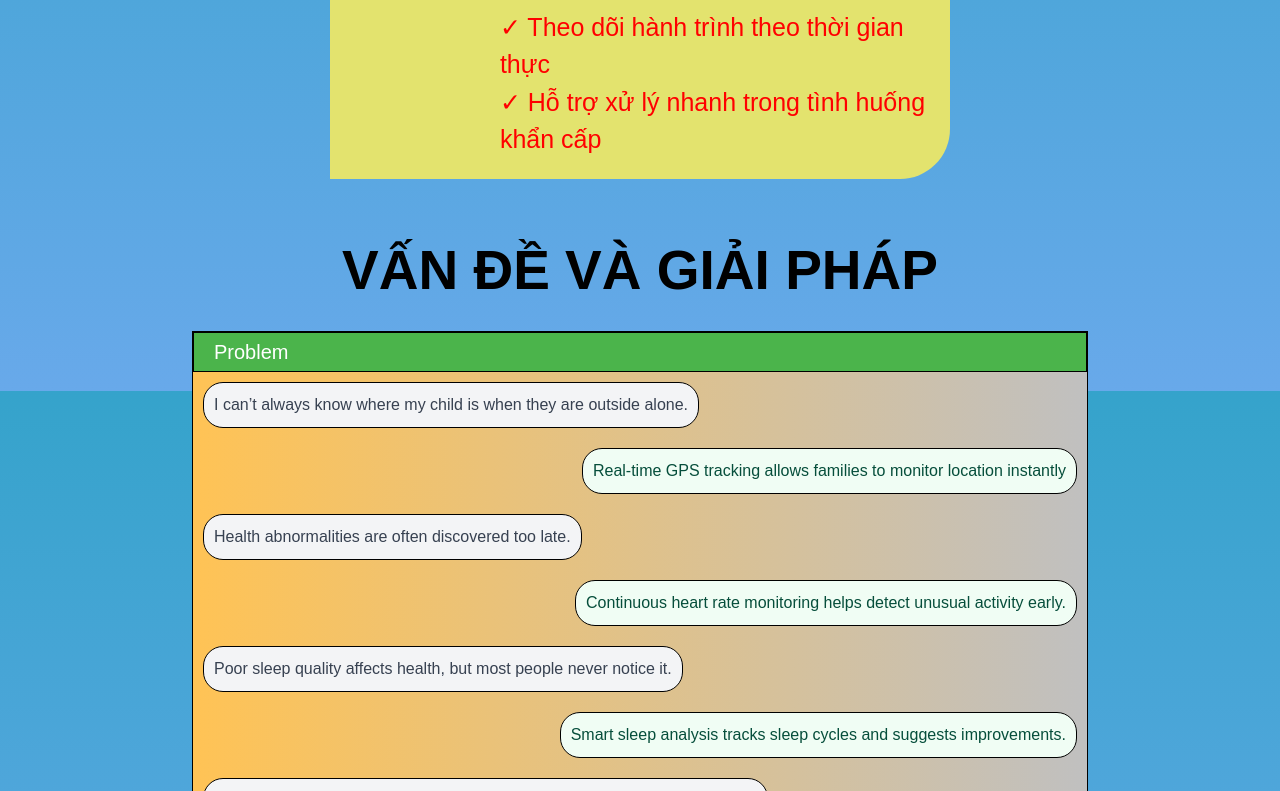
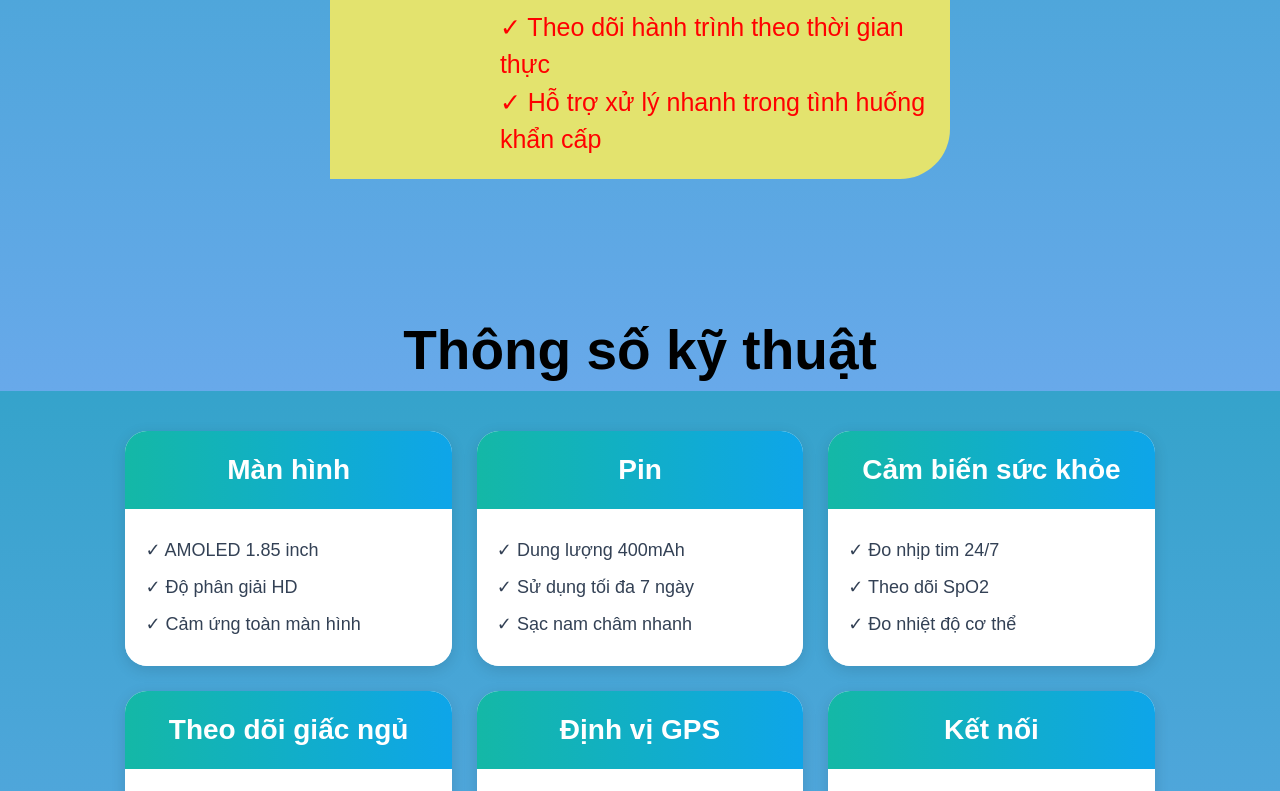
Before and after one commit to LTHuu/LandingPageWeb, a Next.js app in the folder frontend/: page / in a window 1280 px wide. Shown: the part 2009-2800 px from the top of the page. Built offline with nearby package versions, Linux system fonts and the light colour scheme.

Commit message:
finished frontend

```diff
--- a/frontend/app/page.tsx
+++ b/frontend/app/page.tsx
@@ -6,6 +6,7 @@ import ProbAndSol from "@/component/ProbAndSol";
 import FAQ from "@/component/FAQ";
 import { useEffect, useState } from "react";
 import Footer from "@/component/Footer";
+import Sepcification from "@/component/Specification";
 
 
 export default function Home() {
@@ -49,6 +50,9 @@ export default function Home() {
       <section id="feature">
         <Feature/>
       </section>
+      <section id="specifi">
+        <Sepcification/>
+      </section>
       <section id="problem">
         <ProbAndSol/>
       </section>
--- a/frontend/component/FAQ.tsx
+++ b/frontend/component/FAQ.tsx
@@ -19,7 +19,7 @@ export default function FAQ() {
     ];
 
     const [formData, setFormData] = useState({
-        name: "",
+        email: "",
         question:""
     }
 
@@ -67,27 +67,27 @@ export default function FAQ() {
                     <form onSubmit={handleSubmit} className="questionForm">
 
                         <h2 className="formTitle">
-                            Gửi câu hỏi của bạn
+                            Đăng ký nhận tin
                         </h2>
 
                         <input
-                            type="text"
-                            title="Vui lòng cho biết tên của bạn!"
-                            placeholder="Tên của bạn"
+                            type="email"
+                            title="Vui lòng điền email để nhận thông tin!"
+                            placeholder="email của bạn..."
                             className="formInput"
-                            value={formData.name}
+                            value={formData.email}
                             onChange={(e) =>
                                 setFormData({
                                     ...formData,
-                                    name: e.target.value
+                                    email: e.target.value
                                 })
                             }
                             required
                         />
 
                         <textarea
-                            placeholder="Nhập câu hỏi tại đây..."
-                            title="Câu hỏi của bạn là gì!"
+                            placeholder="Nếu bạn có thắc mắc điền vào đây..."
+                            title="Thắc mắc của bạn là gì!"
                             className="formTextArea"
                             value={formData.question}
                             onChange={(e) =>
@@ -99,8 +99,8 @@ export default function FAQ() {
                             required
                         />
 
-                        <button title="Gửi câu hỏi!" type="submit" className="submitButton">
-                            Gửi câu hỏi
+                        <button title="Đăng ký!" type="submit" className="submitButton">
+                            Đăng ký
                         </button>
 
                     </form>
--- a/frontend/component/Footer.tsx
+++ b/frontend/component/Footer.tsx
@@ -48,6 +48,7 @@ export default function Footer() {
                     <ul className="footerLinks">
                         <li><a title="Home" href="#home">Home</a></li>
                         <li><a title="Features" href="#feature">Features</a></li>
+                        <li><a title="Specification" href="#specifi">Specification</a></li>
                         <li><a title="Problem" href="#problem">Problem</a></li>
                         <li><a title="FAQ" href="#faq">FAQ</a></li>
                     </ul>
--- a/frontend/component/NavBar.tsx
+++ b/frontend/component/NavBar.tsx
@@ -7,6 +7,7 @@ export default function NavBar(){
     const menuItem = [
         {name: "Home", section:"home", title:"chuyển đến home!"},
         {name: "Features",section:"feature", title:"chuyển đến Features!"},
+        {name: "Specifi",section:"specification", title:"chuyển đến Specification!"},
         {name: "Problem", section:"problem", title:"chuyển đến Problem!"},
         {name: "FAQ",section:"faq", title:"chuyển đến FAQ!"},
         {name: "Contact",section:"contact", title:"chuyển đến contact!"}
--- /dev/null
+++ b/frontend/component/Specification.tsx
@@ -0,0 +1,98 @@
+'use client'
+import "../style/Specification.css"
+
+export default function Sepcification() {
+
+    const specifiItem = [
+        {
+            spec: "Màn hình",
+            info: [
+                "AMOLED 1.85 inch",
+                "Độ phân giải HD",
+                "Cảm ứng toàn màn hình"
+            ]
+        },
+        {
+            spec: "Pin",
+            info: [
+                "Dung lượng 400mAh",
+                "Sử dụng tối đa 7 ngày",
+                "Sạc nam châm nhanh"
+            ]
+        },
+        {
+            spec: "Cảm biến sức khỏe",
+            info: [
+                "Đo nhịp tim 24/7",
+                "Theo dõi SpO2",
+                "Đo nhiệt độ cơ thể"
+            ]
+        },
+        {
+            spec: "Theo dõi giấc ngủ",
+            info: [
+                "Phân tích ngủ sâu",
+                "Phân tích ngủ nhẹ",
+                "Đưa ra gợi ý cải thiện"
+            ]
+        },
+        {
+            spec: "Định vị GPS",
+            info: [
+                "GPS độc lập tích hợp",
+                "Theo dõi vị trí thời gian thực",
+                "Chia sẻ vị trí với gia đình"
+            ]
+        },
+        {
+            spec: "Kết nối",
+            info: [
+                "Bluetooth 5.3",
+                "Tương thích Android",
+                "Tương thích iOS"
+            ]
+        },
+        {
+            spec: "Khả năng chống nước",
+            info: [
+                "Chuẩn IP68",
+                "Chống bụi hiệu quả",
+                "Kháng nước sinh hoạt"
+            ]
+        },
+        {
+            spec: "Tính năng an toàn",
+            info: [
+                "Cảnh báo bất thường",
+                "Gửi tín hiệu SOS",
+                "Thông báo khẩn cấp"
+            ]
+        }
+    ];
+
+    return (
+        <>
+            <div className="w-full">
+                <div className="SpecifiBg flex flex-col justify-center items-center">
+                    <h1 className="Title">Thông số kỹ thuật</h1>
+                    <div className="SpecifiMain">
+                            {specifiItem.map((item, index)=>{
+                            return(
+                                <div className="SpecifiItem" key={index}>
+                                    <div className="spec">{item.spec}</div>
+                                    <div className="Inf">
+                                        {item.info.map((detail,i)=>{
+                                            return(
+                                                <p key={i}>✓ {detail}</p>
+                                            )
+                                        })}
+                                    </div>
+                                </div>
+                            );
+                        })}
+                    </div>
+                </div>
+            </div>
+        </>
+    );
+}
--- a/frontend/style/Footer.css
+++ b/frontend/style/Footer.css
@@ -59,12 +59,16 @@
 
 /* links */
 .footerLinks{
+    display: flex;
+    flex-direction: row;
+    flex-wrap: wrap;
     list-style: none;
     padding: 0;
 }
 
 .footerLinks li{
     margin-bottom: 12px;
+    width: 50%;
 }
 
 .footerLinks a{
@@ -141,6 +145,12 @@
     .socials{
         justify-content: center;
     }
+    .footerLinks{
+        flex-direction: column;
+    }
+    .footerLinks li{
+        width: unset;
+    }
 }
 
 
--- a/frontend/style/NavBar.css
+++ b/frontend/style/NavBar.css
@@ -35,7 +35,6 @@
 }
 .nav-top-item:hover{
     /* background-color: rgb(10, 233, 233); */
-    border-radius: 8;
     font-size: 20;
 }
 
@@ -131,6 +130,12 @@
         display: none;
     }
 
+    .nav-top-item:hover{
+        /* background-color: rgb(10, 233, 233); */
+        font-weight: bold;
+        font-size: 10px;
+    }
+
 
     @keyframes slideLeft{
         from{
--- /dev/null
+++ b/frontend/style/Specification.css
@@ -0,0 +1,80 @@
+.Title{
+    font-size: 55px;
+    font-weight: 700;
+    margin: 40px 0;
+    text-align: center;
+}
+.SpecifiBg{
+    padding: 40px 0 70px 0;
+}
+.SpecifiMain{
+    width: 85%;
+
+    display: flex;
+    flex-wrap: wrap;
+    justify-content: center;
+    gap: 25px;
+}
+.SpecifiItem{
+    width: 30%;
+    min-height: 180px;
+
+    background: rgba(255,255,255,0.9);
+
+    border-radius: 22px;
+
+    overflow: hidden;
+
+    box-shadow: 0 4px 15px rgba(0,0,0,0.12);
+
+    transition: all 0.3s ease;
+}
+.SpecifiItem:hover{
+    transform: translateY(-8px);
+
+    box-shadow: 0 8px 20px rgba(0,0,0,0.18);
+}
+.spec{
+    padding: 18px;
+
+    font-size: 28px;
+    font-weight: 600;
+
+    color: white;
+
+    background: linear-gradient(
+        90deg,
+        #14b8a6,
+        #0ea5e9
+    );
+
+    text-align: center;
+}
+.Inf{
+    padding: 18px 20px;
+
+    background-color: white;
+}
+.Inf p{
+    margin: 10px 0;
+
+    font-size: 18px;
+
+    color: #334155;
+
+    transition: 0.2s;
+}
+
+.Inf p:hover{
+    transform: translateX(5px);
+}
+
+@media (max-width: 900px){
+    .SpecifiMain{
+        flex-direction: column;
+        align-items: center;
+    }
+    .SpecifiItem{
+        width: 80%;
+    }
+}
```
